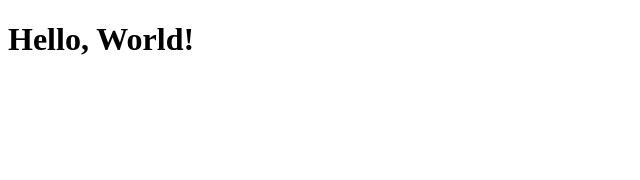
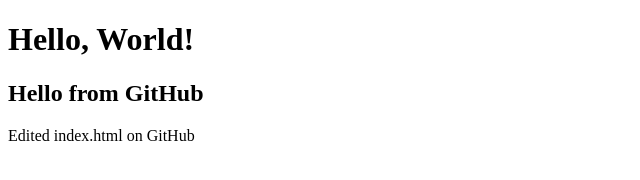
Before and after one commit to RJ281/CS3338-first-project, a plain HTML site: page index.html in a window 1280 px wide. Shown: the whole page, without its empty margins (0-640 px from the left). Drawn offline with Linux system fonts and the light colour scheme.

Commit message:
Update index.html
Edit index.html on GitHub

```diff
--- a/index.html
+++ b/index.html
@@ -7,5 +7,7 @@
 </head>
 <body>
     <h1>Hello, World!</h1>
+    <h2>Hello from GitHub</h2>
+    <p>Edited index.html on GitHub</p>
 </body>
 </html>
```
